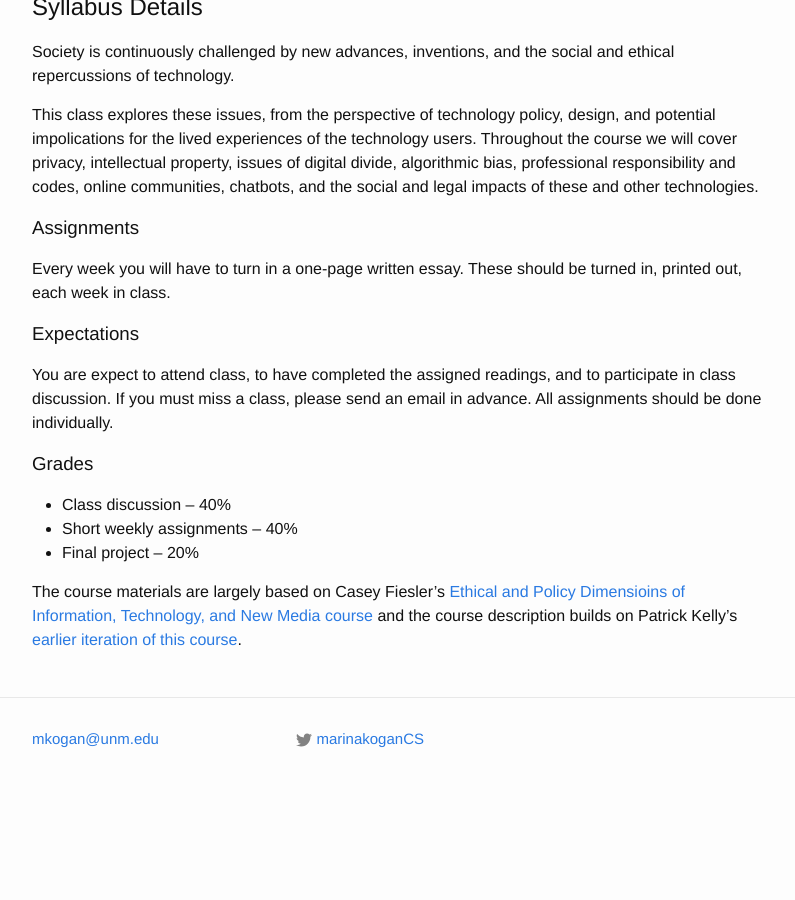
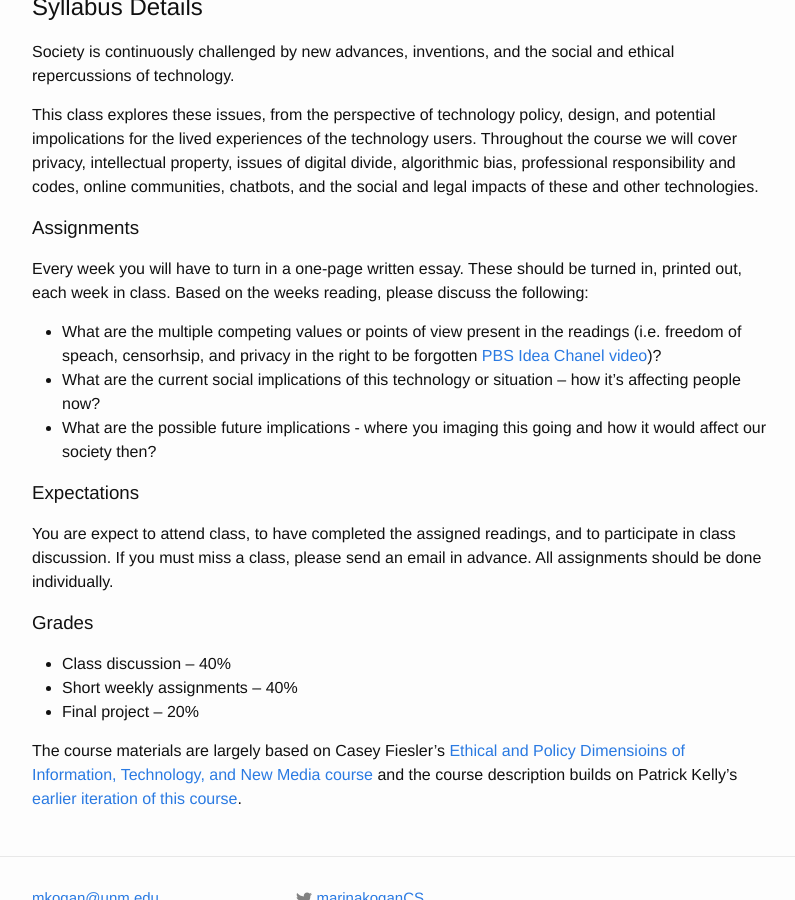
Before and after one commit to marinkala/marinkala.github.com, a Jekyll site: the page built from 5teaching.md, in a window 1280 px wide and 900 px high, scrolled down 4208 px. Shown: the whole window, without its empty margins (238-1033 px from the left). Built offline with Jekyll 4.4.1, drawn with Linux system fonts in a browser that asks for light colours; before the commit the page ends 5019 px from its top, so only the background shows below that.

Commit message:
added more detailed assignment description

```diff
--- a/5teaching.md
+++ b/5teaching.md
@@ -194,7 +194,11 @@ Society is continuously challenged by new advances, inventions, and the social a
 This class explores these issues, from the perspective of technology policy, design, and potential impolications for the lived experiences of the technology users. Throughout the course we will cover privacy, intellectual property, issues of digital divide, algorithmic bias, professional responsibility and codes, online communities, chatbots, and the social and legal impacts of these and other technologies.
 
 ### Assignments
-Every week you will have to turn in a one-page written essay. These should be turned in, printed out, each week in class.
+Every week you will have to turn in a one-page written essay. These should be turned in, printed out, each week in class. Based on the weeks reading, please discuss the following:
+
+* What are the multiple competing values or points of view present in the readings (i.e. freedom of speach, censorhsip, and privacy in the right to be forgotten [PBS Idea Chanel video](https://www.youtube.com/watch?v=CD37vwUD8Us))?
+* What are the current social implications of this technology or situation – how it's affecting people now?
+* What are the possible future implications - where you imaging this going and how it would affect our society then?
 
 ### Expectations
 You are expect to attend class, to have completed the assigned readings, and to participate in class discussion. If you must miss a class, please send an email in advance. All assignments should be done individually.
```
